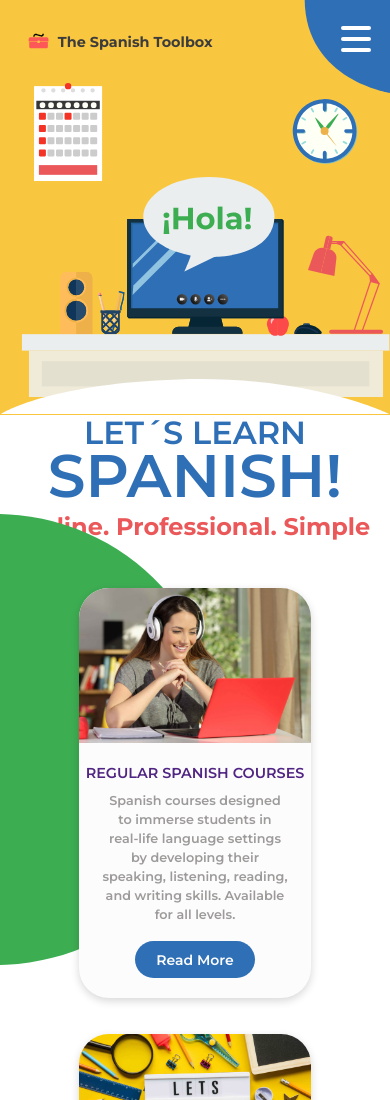
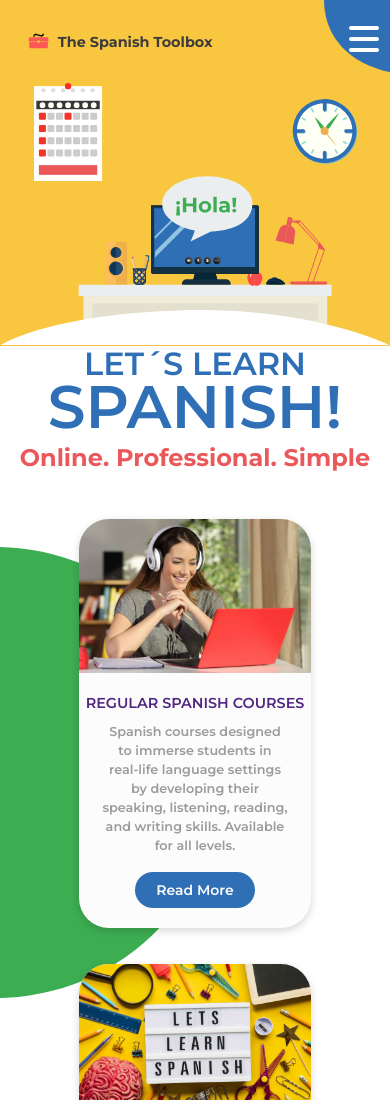
Before and after one commit to GustavoCarrena/spanish_toolbox, a website with bundled scripts: page index.html in a window 390 px wide. Shown: the top 1100 px of the page. Built offline with nearby package versions, Linux system fonts and the light colour scheme; files whose address does not match are found by name.

Commit message:
error margins solved

```diff
--- a/styles/home.css
+++ b/styles/home.css
@@ -133,8 +133,8 @@
 .header .right-burguer-image {
     display: none;
     position: absolute;
-    width: 14%;
-    min-width: 85px;
+    width: 17%;
+    height: auto;
     right: 0;
     top: 0;
     z-index: -1;
@@ -2137,7 +2137,7 @@ footer footer .terms-privacy .terms {
     }
 
     main .hero-mobile-area main .mobile-desk {
-        width: 479px;
+        width: 72%;
         height: auto;
         bottom: 34px;
         left: 10px;
@@ -2539,16 +2539,11 @@ footer footer .terms-privacy .terms {
         line-height: 1.2rem;
     }
 
-    .header .right-burguer-image{
-        width: 93px;
-        height: 93px;
-        right: -4px;
-    }
 
     .header .burguer-menu {
         width: 8%;
         height: 12px;
-        margin: -5% 5% 0 0;
+        margin: -5% 3% 0 0;
     }
 
     main .hero-mobile-area header {
@@ -2603,7 +2598,8 @@ footer footer .terms-privacy .terms {
     }
 
     main .hero-mobile-area main .mobile-desk {
-        width: 369px;
+        width: 65%;
+        max-width: 65%;
         height: auto;
         bottom: 18px;
         left: 10px;
@@ -2614,7 +2610,7 @@ footer footer .terms-privacy .terms {
     }
 
     main .lets-learn .green-circle {
-        top: 514px;
+        top: 547px;
         width: 260px;
         height: auto;
     }
@@ -2665,7 +2661,6 @@ footer footer .terms-privacy .terms {
         width: 100%;
         height: 723px;
         top: 1378px;
-        right: -2px;
     }
 
     main .online-courses .video{
```
